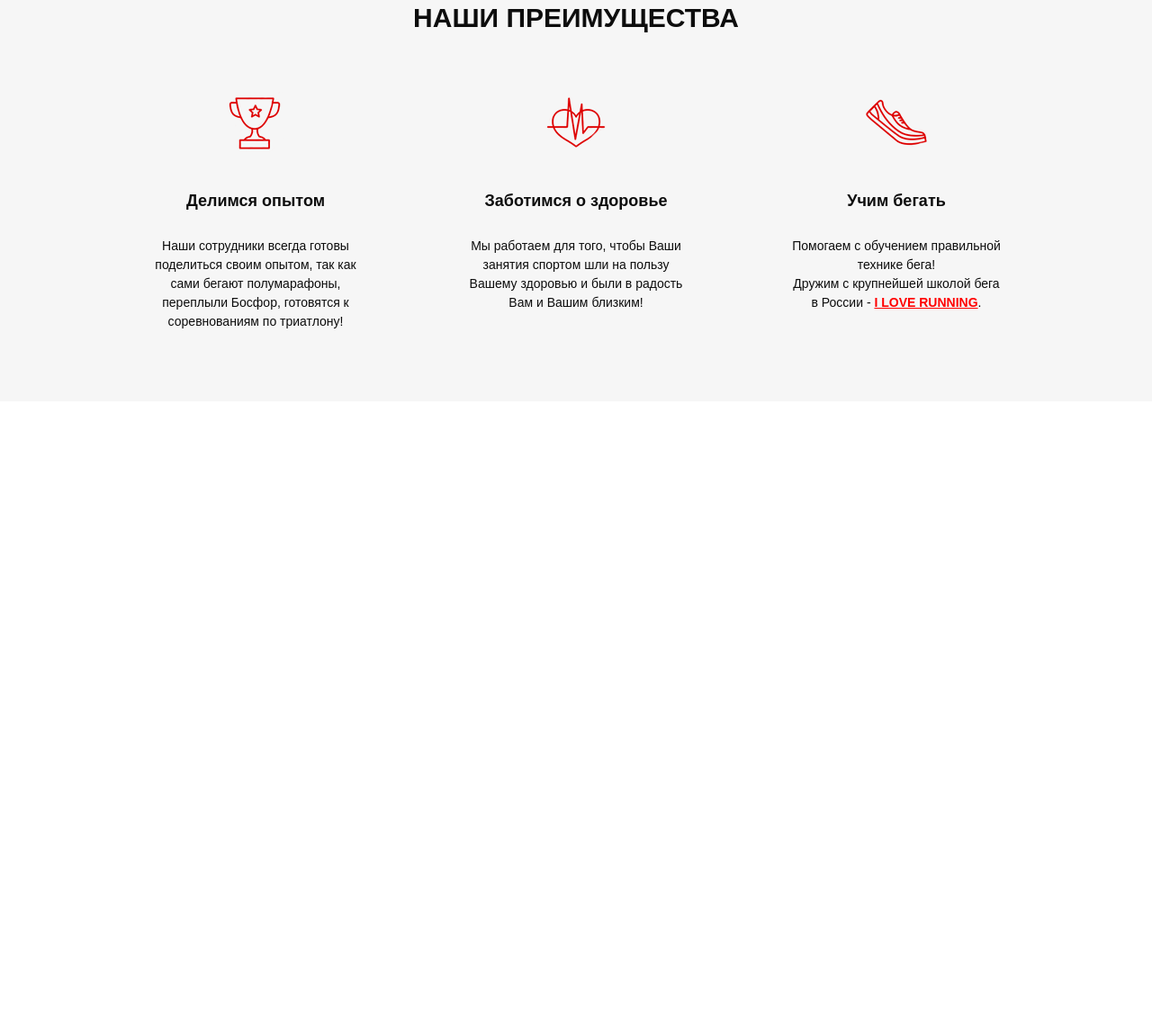
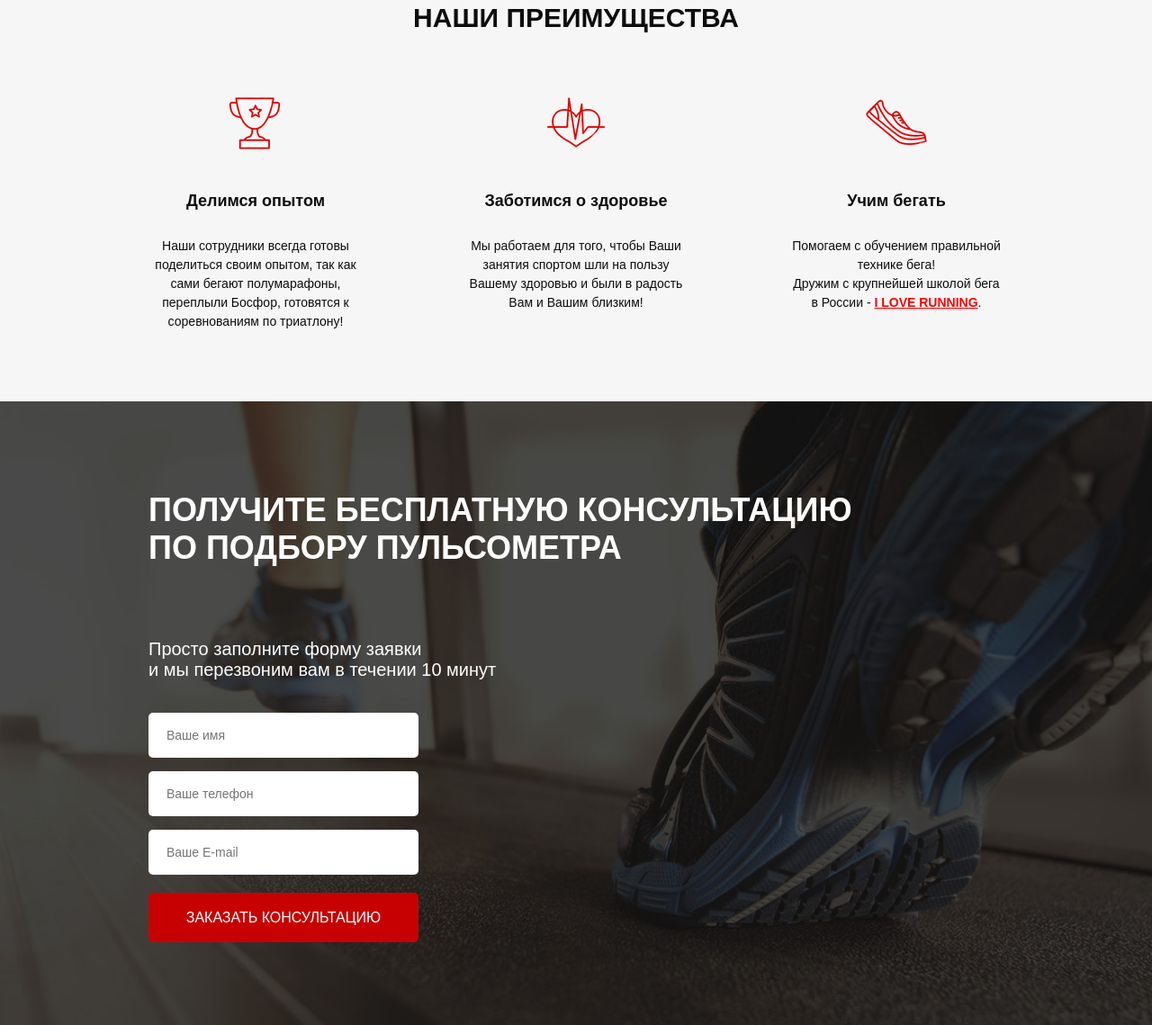
Before and after one commit to yevboiko/yevboiko.github.io, a website: page src/index.html in a window 1280 px wide. Shown: the part 746-1885 px from the top of the page at 90% size. Before the commit the page ends 1192 px from the top, so only its background shows below. Drawn offline with Linux system fonts and the light colour scheme.

Commit message:
added section consultation

```diff
--- a/src/index.html
+++ b/src/index.html
@@ -77,12 +77,32 @@
             <img src="icons/shoe.png" alt="shoe" />
             <div class="advatages__subtitle">Учим бегать</div>
             <div class="advatages__descr">
-              Помогаем с обучением правильной технике бега! <br> Дружим с крупнейшей
-              школой бега в России - <a href="#">I LOVE RUNNING</a>.
+              Помогаем с обучением правильной технике бега! <br />
+              Дружим с крупнейшей школой бега в России -
+              <a href="#">I LOVE RUNNING</a>.
             </div>
           </div>
         </div>
       </div>
     </div>
+
+    <div class="consultation">
+      <div class="container">
+        <h2 class="title title_left">
+          Получите бесплатную консультацию <br />
+          по подбору пульсометра
+        </h2>
+        <div class="consultation__descr">
+          Просто заполните форму заявки <br />
+          и мы перезвоним вам в течении 10 минут
+        </div>
+        <form class="feed-form" action="#">
+          <input name="name" required placeholder="Ваше имя" type="text" />
+          <input name="phone" required placeholder="Ваше телефон" type="number" />
+          <input name="email" required placeholder="Ваше E-mail" type="email" />
+          <button class="button button_submit">заказать кОНСУЛЬТАЦИЮ</button>
+        </form>
+      </div>
+    </div>
   </body>
 </html>
--- a/src/sass/blocks/_buttons.scss
+++ b/src/sass/blocks/_buttons.scss
@@ -19,7 +19,12 @@
     height: 50px;
     font-size: 16px;
     margin-top: 67px;
+  }
+  &_submit {
+    width: 100%;
+    height: 55px;
 
-
+    color: #fff;
+    font-size: 16px;
   }
 }
--- /dev/null
+++ b/src/sass/blocks/_consultation.scss
@@ -0,0 +1,16 @@
+.consultation {
+  min-height: 680px;
+  padding: 100px 0 92px 0;
+  background: url("../../img/bg/run_bg.jpg") center (center/cover) no-repeat;
+  &__descr {
+    margin-top: 80px;
+    font-size: 20px;
+    font-weight: 500;
+    font-stretch: normal;
+    font-style: normal;
+    line-height: normal;
+    letter-spacing: normal;
+    text-align: left;
+    color: #fff;
+  }
+}
--- /dev/null
+++ b/src/sass/blocks/_forms.scss
@@ -0,0 +1,27 @@
+.feed-form {
+  margin-top: 36px;
+  display: flex;
+  flex-direction: column;
+  width: 300px;
+  input {
+    border-radius: 5px;
+    background-color: #fff;
+    height: 50px;
+    margin-bottom: 15px;
+    border: none;
+    padding: 0 20px;
+
+
+    font-size: 14px;
+    font-weight: 300;
+    font-stretch: normal;
+    font-style: normal;
+    letter-spacing: normal;
+    text-align: left;
+    color: #4b4b4b;
+
+    &:nth-child(3) {
+        margin-bottom: 20px;
+    }
+  }
+}
--- a/src/sass/blocks/_titles.scss
+++ b/src/sass/blocks/_titles.scss
@@ -7,4 +7,10 @@
   letter-spacing: normal;
   text-align: center;
   color: #0d0d0d;
+  text-transform: uppercase;
+  &_left {
+    color: #fff;
+    text-align: left;
+    font-size: 36px;
+  }
 }
--- a/src/sass/style.scss
+++ b/src/sass/style.scss
@@ -14,3 +14,5 @@
 @import 'blocks/buttons';
 @import 'blocks/advantages';
 @import 'blocks/titles';
+@import 'blocks/consultation';
+@import 'blocks/forms';
```
Also changed, not shown: src/css/style.min.css, 1 other file.
